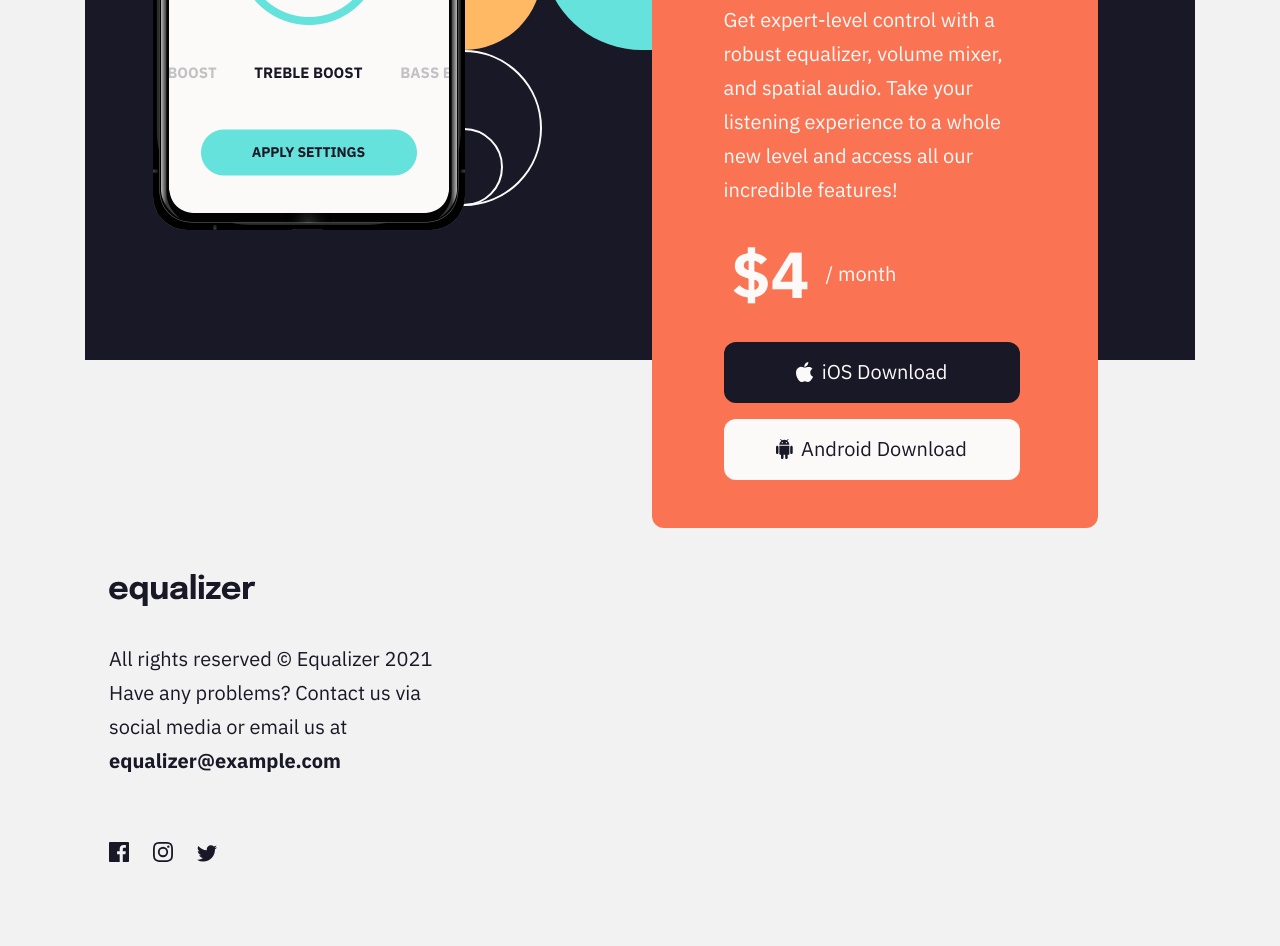
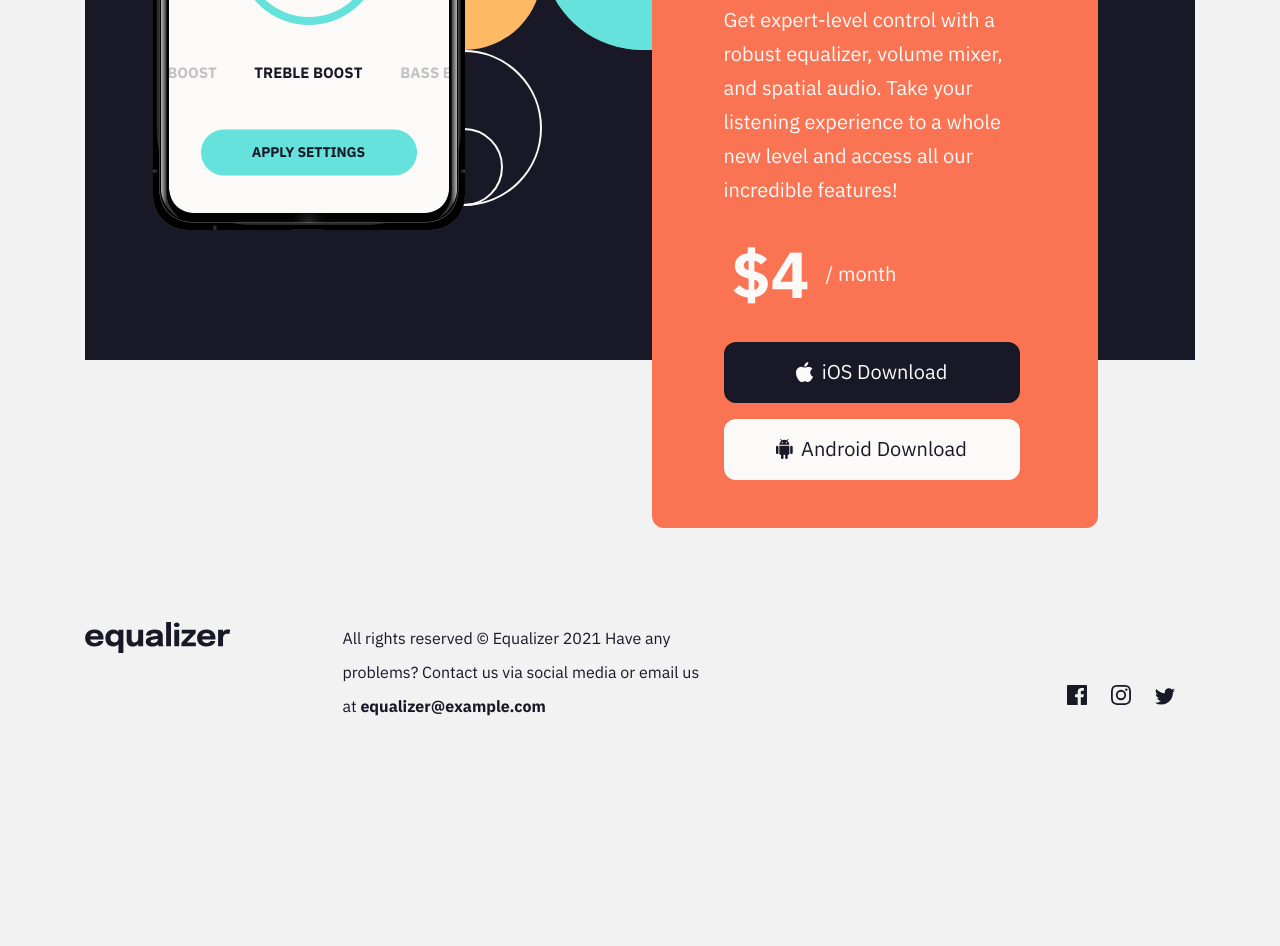
Before and after one commit to mrfinesse47/equalizer-landing-page, a plain HTML site: page index.html in a window 1280 px wide. Shown: the part 1041-1987 px from the top of the page. After the commit the page ends 1921 px from the top, so only its background shows below. Drawn offline with Linux system fonts and the light colour scheme.

Commit message:
completed desktop layout just need to adjust background images

```diff
--- a/styles.scss
+++ b/styles.scss
@@ -245,8 +245,27 @@ footer {
       justify-content: space-between;
     }
   }
+
+  @include desktop {
+    display: flex;
+    justify-content: space-between;
+    width: 1110px;
+    margin: 0;
+    top: 1662px;
+    padding-bottom: 91px;
+    .footer-container {
+      display: flex;
+      flex-direction: row;
+    }
+  }
+
   .logo {
     margin: 64px 0 32px;
+    @include desktop {
+      margin: 0;
+      width: 146.09px;
+      height: 32px;
+    }
   }
   .email {
     font-weight: 700;
@@ -273,4 +292,11 @@ footer {
       }
     }
   }
+  @include desktop {
+    .contact p {
+      width: 366px;
+      font-size: 1rem;
+      margin-right: 359px;
+    }
+  }
 }
```
Also changed, not shown: styles.css, 1 other file.
